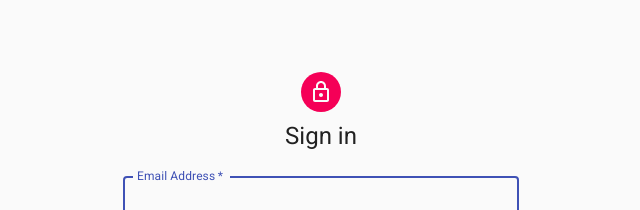
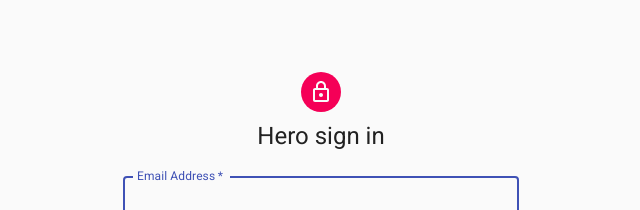
Before and after one commit to luiswouters/comics, a Next.js app: page / in a window 1280 px wide. Shown: the top 210 px of the page, without its empty margins (319-959 px from the left). Built offline with nearby package versions, Linux system fonts and the light colour scheme.

Commit message:
Changing Sign in title on the login component to Hero sign in.

```diff
--- a/components/login/loginForm.js
+++ b/components/login/loginForm.js
@@ -39,7 +39,7 @@ function LoginForm({ onSubmit, onChange }) {
           <LockOutlinedIcon />
         </Avatar>
         <Typography component="h1" variant="h5">
-          Sign in
+          Hero sign in
         </Typography>
         <form className={classes.form} noValidate onSubmit={onSubmit}>
           <TextField
```
